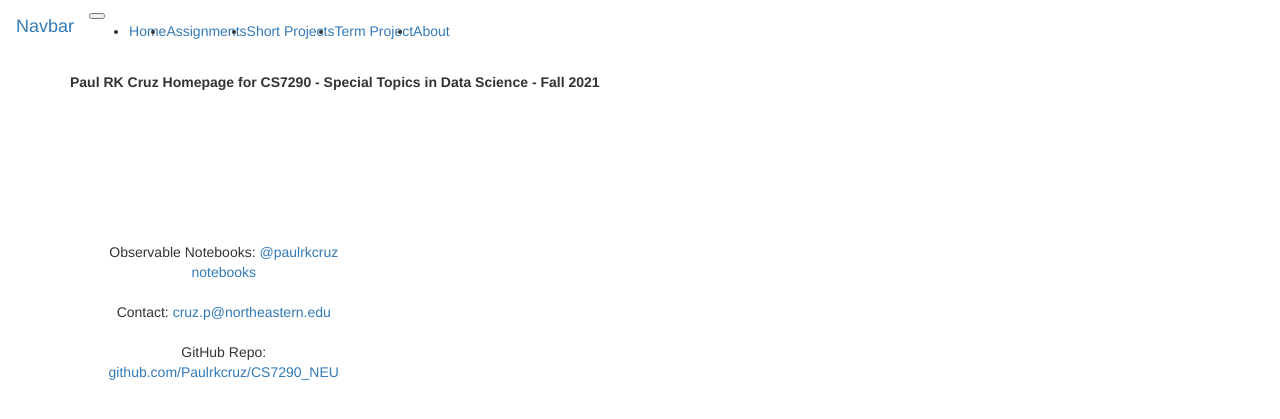
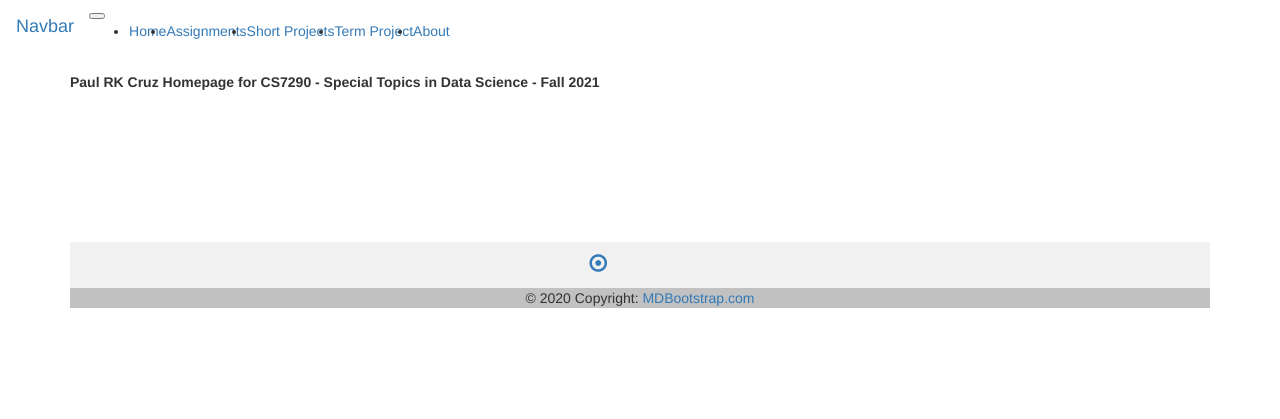
Before and after one commit to Paulrkcruz/CS7290_NEU, a Jekyll site: the page built from index.html, in a window 1280 px wide. Shown: the top 419 px of the page. Built offline with Jekyll 4.4.1, drawn with Linux system fonts in a browser that asks for light colours.

Commit message:
Update default.html

```diff
--- a/_layouts/default.html
+++ b/_layouts/default.html
@@ -44,24 +44,59 @@
 
   {{ content }}
 
-<!-- Footer -->
-<footer class="page-footer font-small blue pt-4">
-  <!-- Footer Links -->
-  <div class="container-fluid text-center text-md-left">
-      <!-- Grid column -->
-      <!-- Grid column -->
-      <div class="col-md-3 mb-md-0 mb-3">
-        <!-- Links -->
-        <ul class="list-unstyled">
-      <li>Observable Notebooks:  <a href="https://observablehq.com/@paulrkcruz">@paulrkcruz notebooks</a></li><br>
-      <li>Contact:  <a href="mailto:kurtcruz@gmail.com">cruz.p@northeastern.edu</a></li><br>
-      <li>GitHub Repo: <a href="https://github.com/Paulrkcruz/CS7290_NEU">github.com/Paulrkcruz/CS7290_NEU</a></li><br>
-        </ul>
-      </div>
-      </div>
-      <!-- Grid column -->
+<!-- Footer with Links to contact/view GitHub Repo/Observable-->
+<footer class="text-center text-white" style="background-color: #f1f1f1;">
+  <!-- Grid container -->
+  <div class="container pt-4">
+    <section class="mb-4">
+      <!-- GitHub Observable Notebooks -->
+      <a
+        class="btn btn-link btn-floating btn-lg text-dark m-1"
+        href="https://observablehq.com/@paulrkcruz"
+        role="button"
+        data-mdb-ripple-color="dark"
+        ><i class="glyphicon glyphicon-record"></i
+      ></a>
+
+            <!-- Google -->
+      <a
+        class="btn btn-link btn-floating btn-lg text-dark m-1"
+        href="mailto:kurtcruz@gmail.com"
+        role="button"
+        data-mdb-ripple-color="dark"
+        ><i class="fab fa-google"></i
+      ></a>
+
+      <!-- Linkedin -->
+      <a
+        class="btn btn-link btn-floating btn-lg text-dark m-1"
+        href="https://www.linkedin.com/in/paul-cruz-46629a110/"
+        role="button"
+        data-mdb-ripple-color="dark"
+        ><i class="fab fa-linkedin"></i
+      ></a>
+      <!-- Github -->
+      <a
+        class="btn btn-link btn-floating btn-lg text-dark m-1"
+        href="https://github.com/Paulrkcruz/CS7290_NEU"
+        role="button"
+        data-mdb-ripple-color="dark"
+        ><i class="fab fa-github"></i
+      ></a>
+    </section>
+    <!-- Section: Social media -->
+  </div>
+  <!-- Grid container -->
+
+  <!-- Copyright -->
+  <div class="text-center text-dark p-3" style="background-color: rgba(0, 0, 0, 0.2);">
+    © 2020 Copyright:
+    <a class="text-dark" href="https://mdbootstrap.com/">MDBootstrap.com</a>
+  </div>
+  <!-- Copyright -->
 </footer>
-<!-- Footer -->
-</div>
+
+
+
 </body>
 </html>
```
